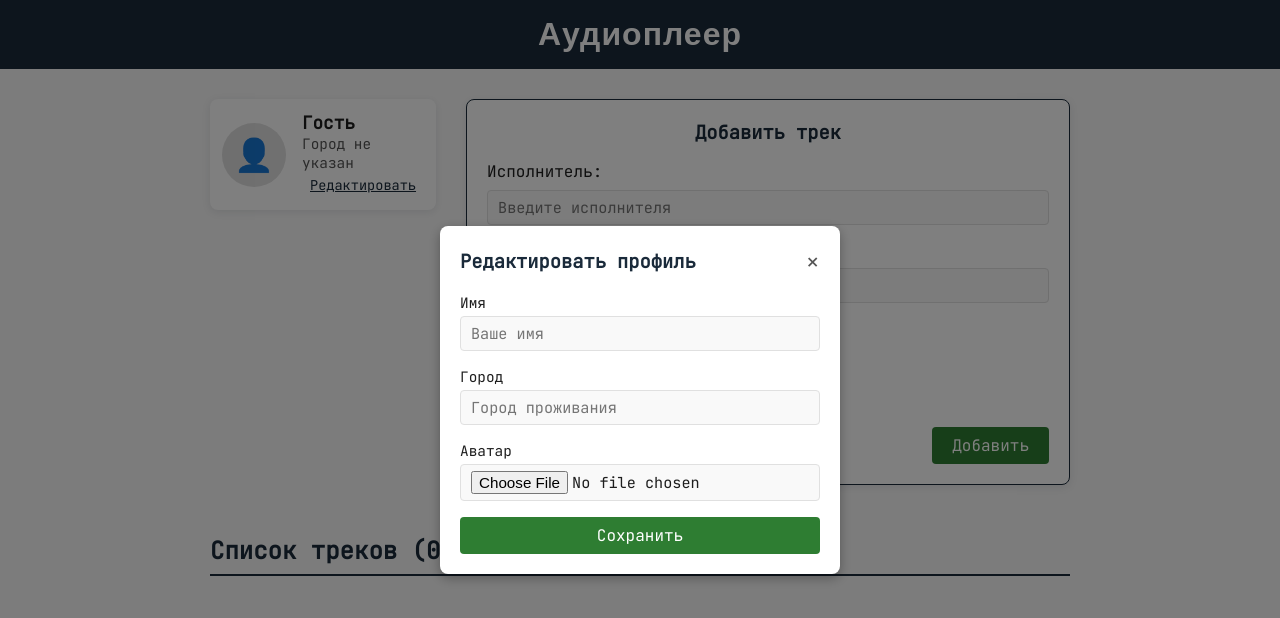
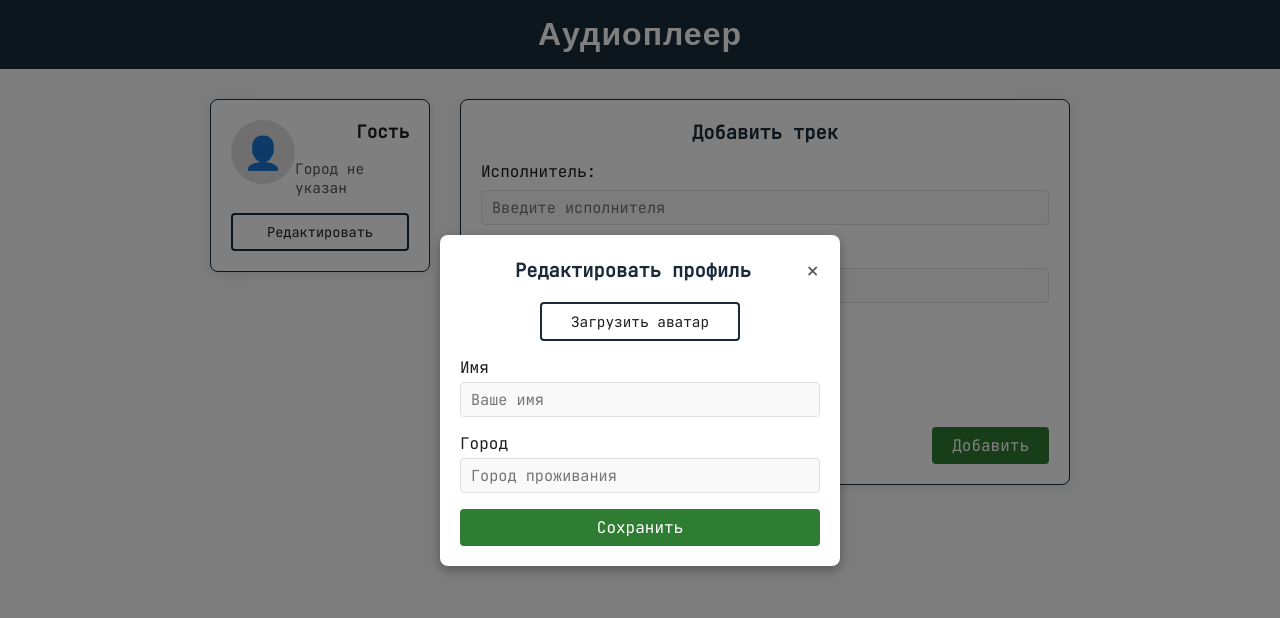
Before and after one commit to nikitaloginove/audio-app, a React (Vite) app: page / in a window 1280 px wide. Both pictures are taken after a click on the button "Редактировать". Shown: the top 618 px of the page. Built offline with nearby package versions, Linux system fonts and the light colour scheme; a web font is replaced by a local one.

Commit message:
Update interface

```diff
--- a/src/App.jsx
+++ b/src/App.jsx
@@ -56,7 +56,7 @@ function App() {
             </main>
           </div>
           <section>
-            <h2 className={styles['app__section-title']}>Список треков ({tracks.length})</h2>
+            <h2 className={styles['app__section-title']}>Медиатека</h2>
             <div className={styles['track-list']}>
               {tracks.map((track) => (
                   <TrackCard key={track.id} track={track} onRemove={handleRemoveTrack} />
--- a/src/App.module.css
+++ b/src/App.module.css
@@ -22,7 +22,7 @@
     margin-top: 20px;
     color: var(--color-dark-blue);
     padding-bottom: 8px;
-    border-bottom: 2px solid var(--color-dark-blue);
+    text-align: center;
 }
 
 .track-list {
@@ -32,7 +32,6 @@
     margin-top: 20px;
 }
 
-/* Адаптив для мобильных */
 @media (max-width: 700px) {
     .app__layout {
         flex-direction: column;
--- a/src/entities/track/ui/TrackCard.jsx
+++ b/src/entities/track/ui/TrackCard.jsx
@@ -16,13 +16,13 @@ export const TrackCard = ({ track, onRemove }) => {
             Без обложки
           </div>
       )}
-      <h3 className={styles['track-card__title']}>{title}</h3>
-      <p className={styles['track-card__artist']}>{artist}</p>
+      <h3 className={styles['track-card__title']}>{artist}</h3>
+      <p className={styles['track-card__artist']}>{title}</p>
       <button
           onClick={() => onRemove(id)}
           className={styles['track-card__delete-btn']}
       >
-        ✕ Удалить
+        Удалить
       </button>
     </div>
   );
--- a/src/entities/track/ui/TrackCard.module.css
+++ b/src/entities/track/ui/TrackCard.module.css
@@ -1,6 +1,7 @@
 .track-card {
     background-color: var(--color-white);
     border-radius: 8px;
+    border: 1px solid var(--color-dark-blue);
     padding: 12px;
     text-align: center;
     box-shadow: 0 2px 6px var(--color-shadow);
--- a/src/shared/ui/Modal.module.css
+++ b/src/shared/ui/Modal.module.css
@@ -28,7 +28,7 @@
 }
 
 .modal-header h3 {
-    margin: 0;
+    margin: 0 auto;
     color: var(--color-dark-blue);
 }
 
--- a/src/widgets/profile/ui/Profile.jsx
+++ b/src/widgets/profile/ui/Profile.jsx
@@ -24,6 +24,7 @@ export const Profile = () => {
 
   return (
       <div className={styles['profile']}>
+        <div className={styles['profile__wrapper']}>
           <div className={styles['profile__avatar']}>
             {profile.avatar ? (
                 <img src={profile.avatar} alt="avatar" />
@@ -36,10 +37,11 @@ export const Profile = () => {
           <div className={styles['profile__info']}>
             <div className={styles['profile__name']}>{profile.name || 'Гость'}</div>
             <div className={styles['profile__city']}>{profile.city || 'Город не указан'}</div>
+          </div>
+        </div>
         <button className={styles['profile__edit-btn']} onClick={() => setIsModalOpen(true)}>
           Редактировать
         </button>
-        </div>
         <ProfileEditModal
             isOpen={isModalOpen}
             onClose={() => setIsModalOpen(false)}
--- a/src/widgets/profile/ui/Profile.module.css
+++ b/src/widgets/profile/ui/Profile.module.css
@@ -1,12 +1,22 @@
 .profile {
     display: flex;
-    align-items: center;
+    flex-direction: column;
+    align-items: start;
+    justify-content: start;
     gap: 16px;
-    padding: 12px;
-    background: var(--color-white);
+    background-color: var(--color-white);
+    border: 1px solid var(--color-dark-blue);
     border-radius: 8px;
+    padding: 20px;
+    margin-bottom: 20px;
     box-shadow: 0 2px 8px var(--color-shadow);
     margin-bottom: 20px;
+}
+
+.profile__wrapper {
+    display: flex;
+    justify-content: space-between;
+    width: 100%;
 }
 
 .profile__avatar {
@@ -36,30 +46,46 @@
 
 .profile__info {
     flex: 1;
+    display: flex;
+    flex-direction: column;
+    align-items: end;
+    justify-content: space-between;
+    gap: 16px;
 }
 
 .profile__name {
     font-weight: 600;
     font-size: 1.1rem;
     color: var(--color-text-primary);
+    width: fit-content;
 }
 
 .profile__city {
     font-size: 0.9rem;
     color: var(--color-text-secondary);
+    width: fit-content;
 }
 
 .profile__edit-btn {
-    background: none;
-    border: none;
-    color: var(--color-dark-blue);
     cursor: pointer;
-    padding: 4px 8px;
     font-size: 0.85rem;
     text-decoration: underline;
-    transition: color 0.2s;
+    margin-left: auto;
+    display: inline-flex;
+    align-items: center;
+    justify-content: center;
+    gap: 10px;
+    padding: 8px 16px;
+    background-color: var(--color-white);
+    border: 2px solid var(--color-dark-blue);
+    border-radius: 4px;
+    transition: background-color 0.2s;
+    color: var(--color-text-primary);
+    text-align: center;
+    width: 100%;
+    text-decoration: none;
 }
 
 .profile__edit-btn:hover {
-    color: var(--color-green);
+    background-color: var(--color-gray-light);
 }
--- a/src/widgets/profile/ui/ProfileEditModal.jsx
+++ b/src/widgets/profile/ui/ProfileEditModal.jsx
@@ -27,6 +27,20 @@ export const ProfileEditModal = ({ isOpen, onClose, onSave, initialProfile }) =>
       <Modal isOpen={isOpen} onClose={onClose} title="Редактировать профиль">
         <form onSubmit={handleSubmit} className={styles['edit-form']}>
           <div className={styles['edit-form__field']}>
+            <div className={styles['edit-form__avatar-field']}>
+              {avatar && <img src={avatar} alt="preview" className={styles['edit-form__avatar-preview']} />}
+              <label className={styles['edit-form__file-label']}>
+                Загрузить аватар
+                <input
+                    type="file"
+                    className={styles['edit-form__input-file']}
+                    accept="image/*"
+                    onChange={handleAvatarChange}
+                />
+              </label>
+            </div>
+          </div>
+          <div className={styles['edit-form__field']}>
             <label>Имя</label>
             <input
                 type="text"
@@ -44,11 +58,7 @@ export const ProfileEditModal = ({ isOpen, onClose, onSave, initialProfile }) =>
                 placeholder="Город проживания"
             />
           </div>
-          <div className={styles['edit-form__field']}>
-            <label>Аватар</label>
-            <input type="file" accept="image/*" onChange={handleAvatarChange} />
-            {avatar && <img src={avatar} alt="preview" className={styles['edit-form__avatar-preview']} />}
-          </div>
+
           <button type="submit" className={styles['edit-form__submit']}>Сохранить</button>
         </form>
       </Modal>
--- a/src/widgets/profile/ui/ProfileEditModal.module.css
+++ b/src/widgets/profile/ui/ProfileEditModal.module.css
@@ -10,19 +10,52 @@
     gap: 4px;
 }
 
-.edit-form__field label {
-    font-weight: 500;
-    font-size: 0.9rem;
-    color: var(--color-text-primary);
+.edit-form__avatar-field {
+    display: flex;
+    flex-direction: column;
+    align-items: center;
+    gap: 24px;
 }
 
-.edit-form__field input[type="text"],
-.edit-form__field input[type="file"] {
+.edit-form__field input[type="text"] {
     padding: 6px 10px;
     border: 1px solid var(--color-gray-light);
     border-radius: 4px;
     font-family: inherit;
     font-size: 0.95rem;
+}
+
+.edit-form__file-label {
+    display: inline-flex;
+    align-items: center;
+    justify-content: center;
+    gap: 10px;
+    padding: 8px 16px;
+    background-color: var(--color-white);
+    border: 2px solid var(--color-dark-blue);
+    border-radius: 4px;
+    cursor: pointer;
+    transition: background-color 0.2s;
+    color: var(--color-text-primary);
+    min-width: 200px;
+    text-align: center;
+    font-weight: 500;
+    font-size: 0.9rem;
+}
+
+.edit-form__file-label:hover {
+    background-color: var(--color-gray-light);
+}
+
+.edit-form__input-file {
+    position: absolute;
+    width: 1px;
+    height: 1px;
+    padding: 0;
+    margin: -1px;
+    overflow: hidden;
+    clip: rect(0, 0, 0, 0);
+    border: 0;
 }
 
 .edit-form__avatar-preview {
```
Lines whose indentation alone changed are shown as unchanged.
